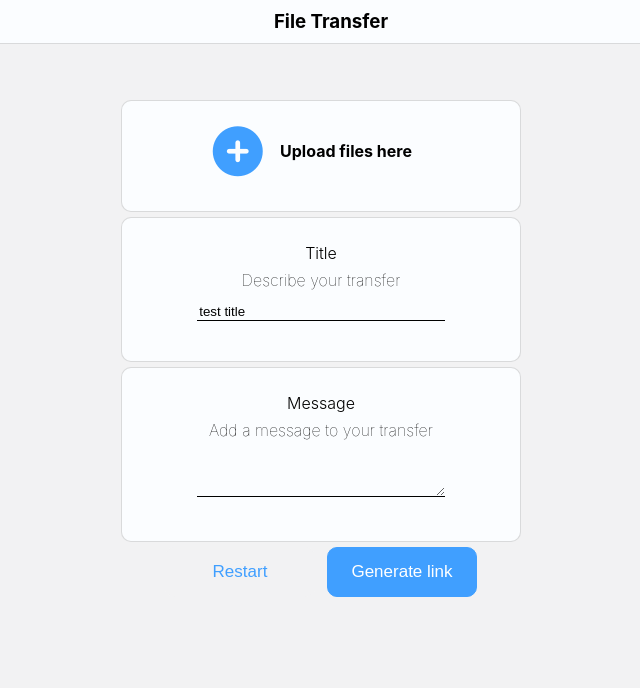
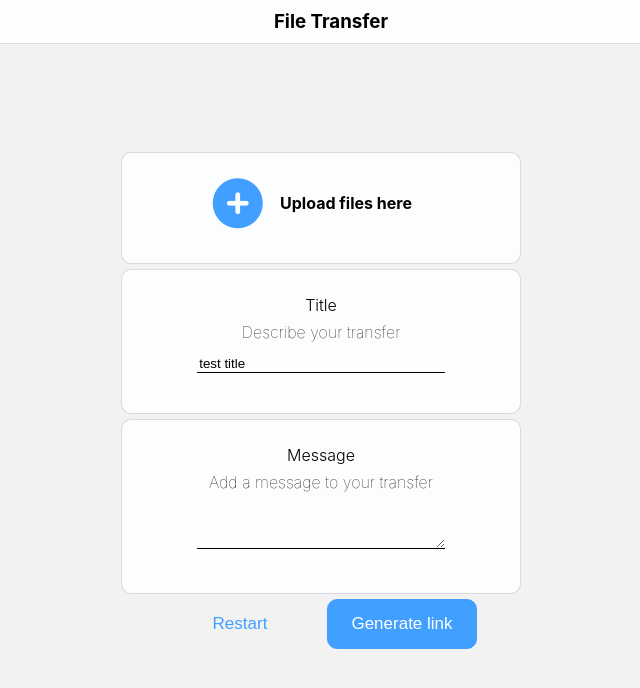
Before and after one commit to Unyielder/File-Transfer, a React (Create React App) app in the folder src/frontend/: page /upload in a window 1280 px wide. Shown: the top 688 px of the page, without its empty margins (319-959 px from the left). Built offline with nearby package versions, Linux system fonts and the light colour scheme.

Commit message:
Centered container horizontally and vertically

```diff
--- a/src/frontend/public/index.html
+++ b/src/frontend/public/index.html
@@ -29,7 +29,9 @@
   </head>
   <body>
     <noscript>You need to enable JavaScript to run this app.</noscript>
-    <div id="root"></div>
+    <div id="root">
+      <i class="fas fa-spinner"></i>
+    </div>
     <!--
       This HTML file is a template.
       If you open it directly in the browser, you will see an empty page.
--- a/src/frontend/src/App.css
+++ b/src/frontend/src/App.css
@@ -9,10 +9,13 @@
 }
 
 .container {
+  display:flex;
+  flex-direction: column;
+  justify-content: center;
   width: 400px;
   margin: auto;
   background-color: #f2f2f3;
-  margin-top: 100px;
+  min-height: 100vh;
 }
 
 .upload-container, .title, .message {
@@ -73,17 +76,6 @@
 .file-metadata {
   font-weight:lighter;
 }
-
-
-/* .delete {
-  position: absolute;
-  left:300px;
-  bottom: 25px;
-  color: #fbfdff;
-  border: none;
-  background-color: #fbfdff;
-} */
-
 
 .form {
   text-align: center;
@@ -162,3 +154,8 @@
   background-color:#005ab4;
   border-color: #005ab4;
 }
+
+.fa-spinner {
+  font-size: 100px;
+  color: blue;
+}
```
